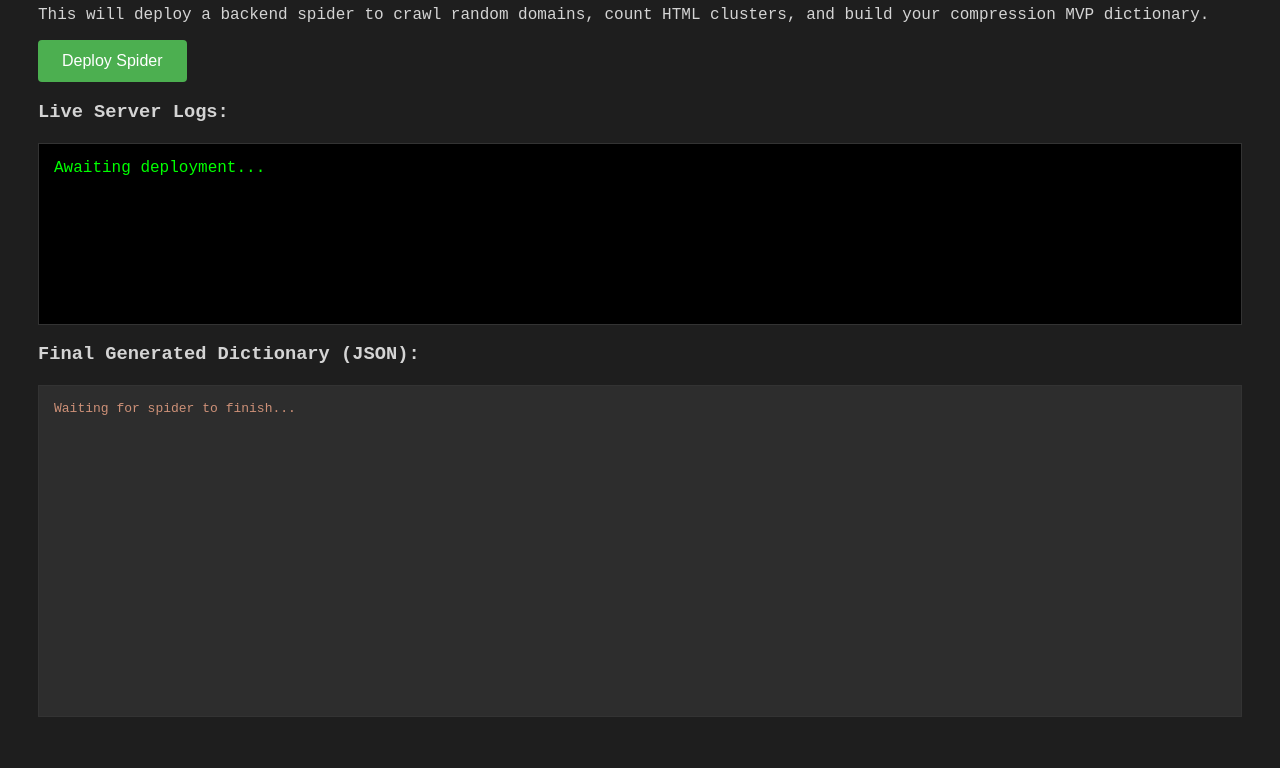
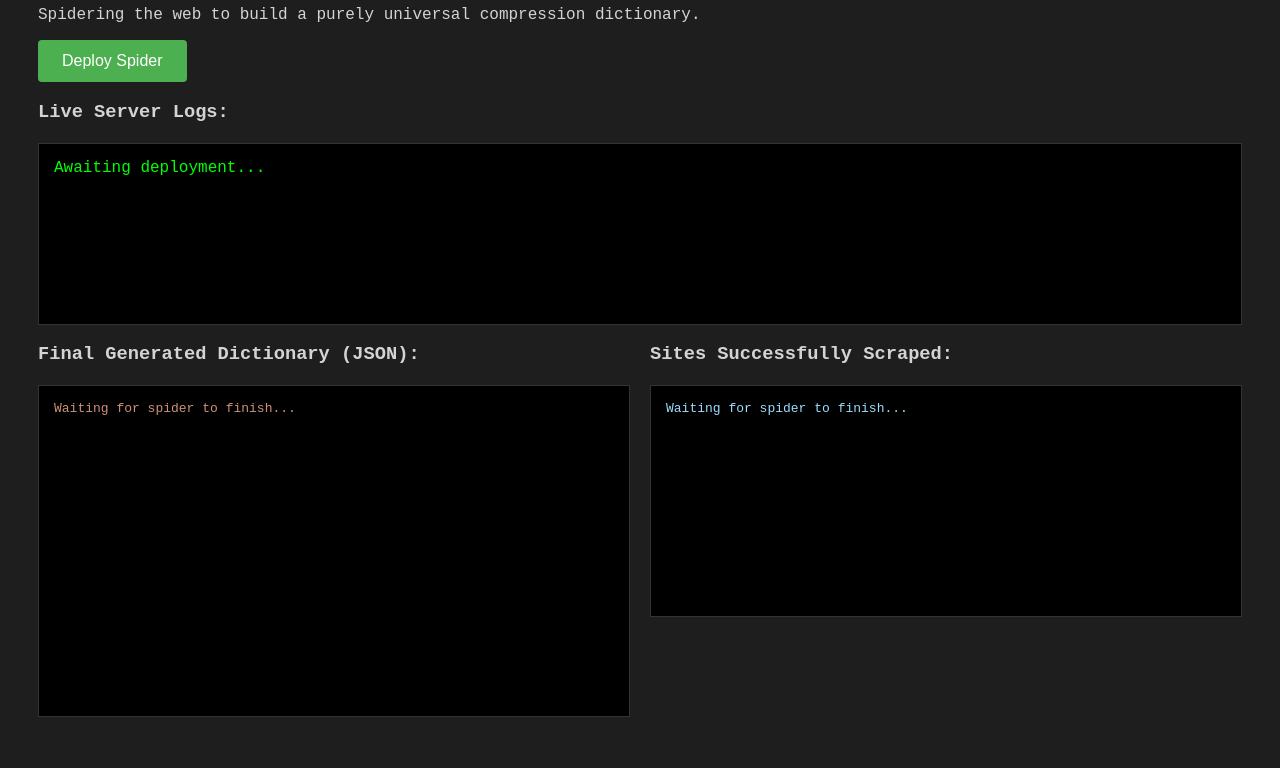
Before and after one commit to XimicYT/SITESAMPLER, a website: page index.html in a window 1280 px wide. Shown: the part 112-880 px from the top of the page. Drawn offline with Linux system fonts and the light colour scheme.

Commit message:
Update index.html

```diff
--- a/index.html
+++ b/index.html
@@ -9,33 +9,44 @@
         h1 { color: #569cd6; }
         button { padding: 12px 24px; background: #4caf50; color: white; border: none; font-size: 16px; cursor: pointer; border-radius: 4px; }
         button:disabled { background: #555; cursor: not-allowed; }
-        #console { background: #000; color: #0f0; padding: 15px; height: 150px; overflow-y: auto; margin-top: 20px; border: 1px solid #333; }
-        #dictionaryOutput { background: #2d2d2d; color: #ce9178; padding: 15px; height: 300px; overflow-y: auto; margin-top: 20px; border: 1px solid #333; }
+        .box { background: #000; padding: 15px; margin-top: 20px; border: 1px solid #333; overflow-y: auto; }
+        #console { color: #0f0; height: 150px; }
+        #dictionaryOutput { color: #ce9178; height: 300px; }
+        #urlLogOutput { color: #9cdcfe; height: 200px; } /* NEW: URL Log styling */
+        .flex-container { display: flex; gap: 20px; }
+        .flex-child { flex: 1; }
     </style>
 </head>
 <body>
 
-    <h1>Global HTML Spider</h1>
-    <p>This will deploy a backend spider to crawl random domains, count HTML clusters, and build your compression MVP dictionary.</p>
+    <h1>Global HTML Spider (v2)</h1>
+    <p>Spidering the web to build a purely universal compression dictionary.</p>
 
     <button id="startBtn" onclick="startCrawl()">Deploy Spider</button>
 
     <h3>Live Server Logs:</h3>
-    <div id="console">Awaiting deployment...</div>
+    <div id="console" class="box">Awaiting deployment...</div>
 
-    <h3>Final Generated Dictionary (JSON):</h3>
-    <pre id="dictionaryOutput">Waiting for spider to finish...</pre>
+    <div class="flex-container">
+        <div class="flex-child">
+            <h3>Final Generated Dictionary (JSON):</h3>
+            <pre id="dictionaryOutput" class="box">Waiting for spider to finish...</pre>
+        </div>
+        <div class="flex-child">
+            <h3>Sites Successfully Scraped:</h3>
+            <pre id="urlLogOutput" class="box">Waiting for spider to finish...</pre>
+        </div>
+    </div>
 
     <script>
         let pollInterval;
 
         async function startCrawl() {
             document.getElementById('startBtn').disabled = true;
+            document.getElementById('dictionaryOutput').textContent = "Crawling in progress...";
+            document.getElementById('urlLogOutput').textContent = "Crawling in progress...";
 
-            // Tell the Node server to start spidering
             await fetch('/api/start', { method: 'POST' });
-
-            // Start pinging the server every 2 seconds for updates
             pollInterval = setInterval(checkStatus, 2000);
         }
 
@@ -43,15 +54,17 @@
             const response = await fetch('/api/status');
             const data = await response.json();
 
-            // Update the terminal box
             const consoleDiv = document.getElementById('console');
             consoleDiv.innerHTML = data.logs.join('<br>');
             consoleDiv.scrollTop = consoleDiv.scrollHeight;
 
-            // If the spider is done, stop polling and show the JSON
             if (!data.isCrawling && data.dictionary) {
                 clearInterval(pollInterval);
                 document.getElementById('dictionaryOutput').textContent = JSON.stringify(data.dictionary, null, 2);
+
+                // NEW: Populate the scraped sites box
+                document.getElementById('urlLogOutput').textContent = data.scrapedUrls.join('\n');
+
                 document.getElementById('startBtn').disabled = false;
                 document.getElementById('startBtn').innerText = "Run Again";
             }
```
